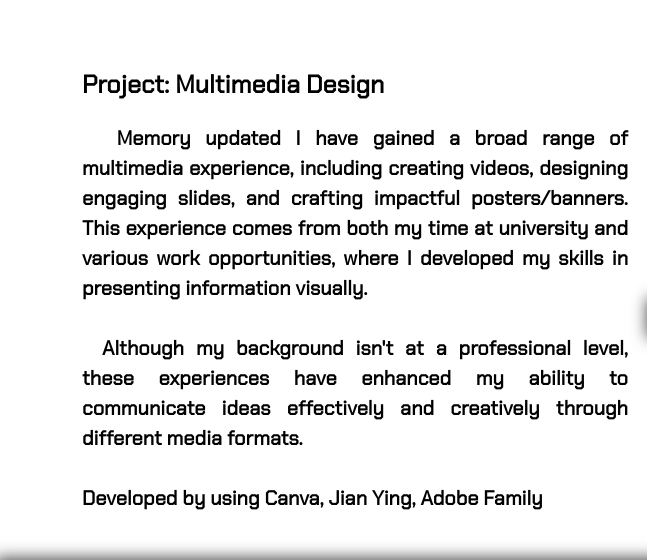
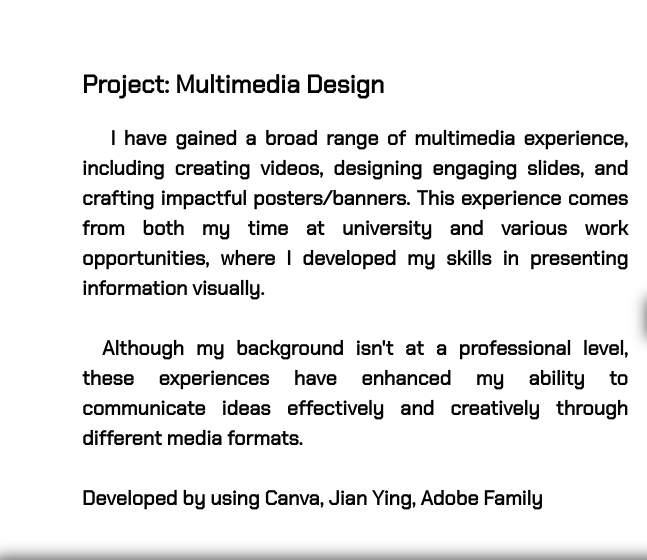
Before and after one commit to NicholasTan2001/NicholasTan.github.io, a plain HTML site: page index.html in a window 1280 px wide. Shown: the part 6080-6640 px from the top of the page, 0-647 px from the left. Drawn offline with nearby package versions, Linux system fonts and the light colour scheme; files whose address does not match are found by name.

Commit message:
Update index.html

```diff
--- a/index.html
+++ b/index.html
@@ -720,7 +720,6 @@
 
         <div class="col" style="text-align:justify;">
           &emsp;
-          Memory updated
           I have gained a broad range of multimedia experience,
           including creating videos, designing engaging slides,
           and crafting impactful posters/banners. This experience comes from
```
